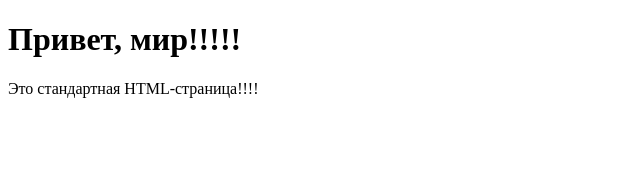
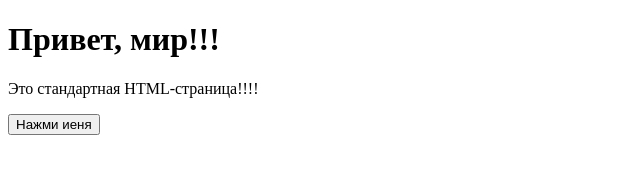
Before and after one commit to Margog-hub/github_actions, a plain HTML site: page index.html in a window 1280 px wide. Shown: the whole page, without its empty margins (0-640 px from the left). Drawn offline with Linux system fonts and the light colour scheme.

Commit message:
add button

```diff
--- a/index.html
+++ b/index.html
@@ -6,9 +6,10 @@
     <title>Заголовок страницы</title>
 </head>
 <body>
-    <h1>Привет, мир!!!!!</h1>
+    <h1>Привет, мир!!!</h1>
     <p>Это стандартная HTML-страница!!!!
 
     </p>
+    <button>Нажми иеня</button>
 </body>
 </html>
```
